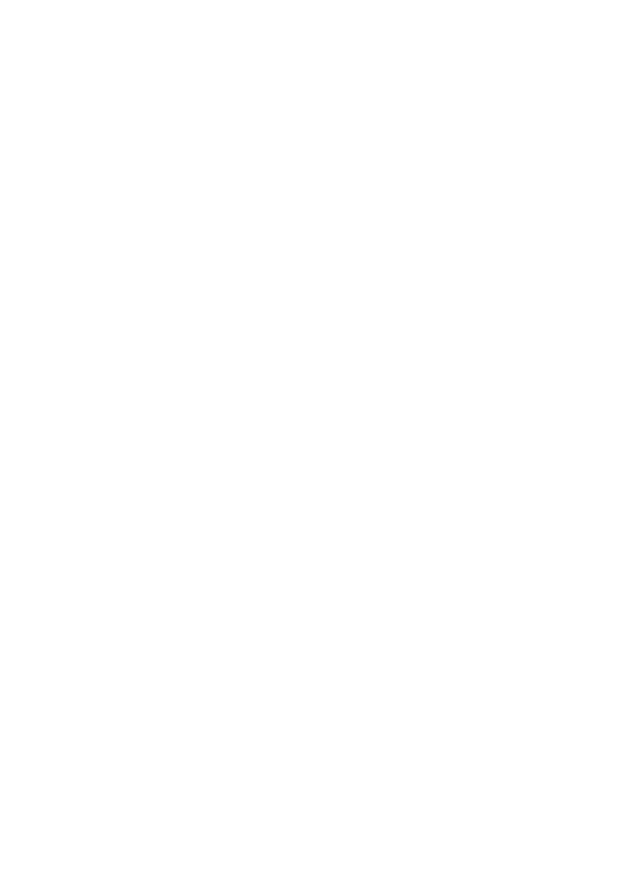
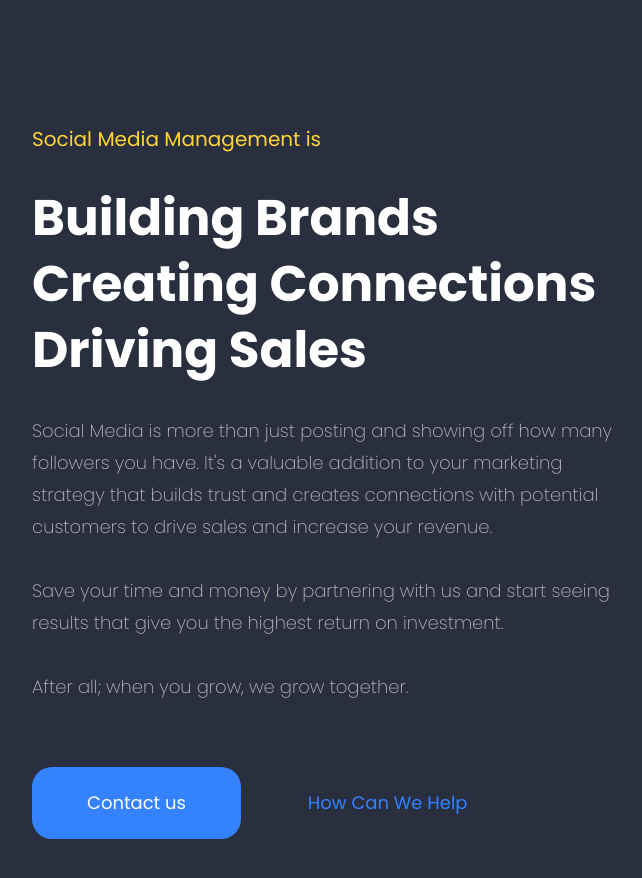
Before and after one commit to carterstorm/social--seal, a React (Vite) app: page / in a window 1280 px wide. Shown: the part 900-1778 px from the top of the page, without its empty margins (8-650 px from the left). Before the commit the page ends 833 px from the top, so only its background shows below. Built offline with nearby package versions, Linux system fonts and the light colour scheme.

Commit message:
created article column for desktop devices

```diff
--- a/src/pages/MainPage.tsx
+++ b/src/pages/MainPage.tsx
@@ -1,5 +1,11 @@
+import { SocialMediaMarketing } from "../ui/SocialMediaMarketing/SocialMediaMarketing";
 import { HeroSection } from "../ui/HeroSection/HeroSection";
 
 export default function MainPage() {
-  return <HeroSection />;
+  return (
+    <>
+      <HeroSection />
+      <SocialMediaMarketing />
+    </>
+  );
 }
--- /dev/null
+++ b/src/ui/SectionHeading/SectionHeading.tsx
@@ -0,0 +1,16 @@
+import classNames from "classnames";
+import sectionHeadingStyles from "./sectionHeadingStyles.module.scss";
+
+export const SectionHeading = ({
+  headingText,
+  className,
+}: {
+  headingText: string;
+  className?: string;
+}) => {
+  return (
+    <h3 className={classNames(sectionHeadingStyles.heading, className)}>
+      {headingText}
+    </h3>
+  );
+};
--- /dev/null
+++ b/src/ui/SectionHeading/sectionHeadingStyles.module.scss
@@ -0,0 +1,12 @@
+.heading {
+  font-size: 50px;
+  font-weight: 700;
+  line-height: 66px;
+  color: #0b0b0b;
+  margin: 32px 0;
+
+  &--socialMarketing {
+    color: #fff;
+    max-width: 565px;
+  }
+}
--- /dev/null
+++ b/src/ui/SectionParagraphs/SectionParagraphs.tsx
@@ -0,0 +1,16 @@
+import classNames from "classnames";
+import sectionParagraphsStyles from "./sectionParagraphsStyles.module.scss";
+
+export const SectionParagraphs = ({
+  children,
+  className,
+}: {
+  className: string;
+  children: React.ReactNode;
+}) => {
+  return (
+    <div className={classNames(sectionParagraphsStyles.container, className)}>
+      {children}
+    </div>
+  );
+};
--- /dev/null
+++ b/src/ui/SectionParagraphs/sectionParagraphsStyles.module.scss
@@ -0,0 +1,19 @@
+.container {
+  display: flex;
+  flex-direction: column;
+  gap: 32px;
+  font-size: 19px;
+  line-height: 32px;
+  color: #727272;
+  font-weight: 200;
+
+  &--socialMarketing {
+    color: #bbb;
+    font-size: 18px;
+    max-width: 600px;
+  }
+
+  &__paragraph {
+    margin: 0;
+  }
+}
--- /dev/null
+++ b/src/ui/SectionTitle/SectionTitle.tsx
@@ -0,0 +1,14 @@
+import classNames from "classnames";
+import sectionTitleStyles from "./sectionTitleStyles.module.scss";
+
+export const SectionTitle = ({
+  title,
+  className,
+}: {
+  title: string;
+  className?: string;
+}) => {
+  return (
+    <h2 className={classNames(sectionTitleStyles.title, className)}>{title}</h2>
+  );
+};
--- /dev/null
+++ b/src/ui/SectionTitle/sectionTitleStyles.module.scss
@@ -0,0 +1,12 @@
+.title {
+  display: inline;
+  font-size: 20px;
+  line-height: 22px;
+  color: #f89e52;
+  font-weight: 400;
+  margin: 0;
+
+  &--socialMarketing {
+    color: #ffd437;
+  }
+}
--- /dev/null
+++ b/src/ui/SocialMediaMarketing/SocialMediaMarketing.tsx
@@ -0,0 +1,55 @@
+import { SectionTitle } from "../SectionTitle/SectionTitle";
+import socialMediaMarketingStyles from "./socialMediaMarketingStyles.module.scss";
+import sectionTitleStyles from "../SectionTitle/sectionTitleStyles.module.scss";
+import sectionHeadingStyles from "../SectionHeading/sectionHeadingStyles.module.scss";
+import sectionParagraphsStyles from "../SectionParagraphs/sectionParagraphsStyles.module.scss";
+import buttonsStyles from "../Buttons/buttonsStyles.module.scss";
+import { SectionHeading } from "../SectionHeading/SectionHeading";
+import { SectionParagraphs } from "../SectionParagraphs/SectionParagraphs";
+import { ButtonLink, Buttons } from "../Buttons/Buttons";
+import { toMain } from "../../routes";
+
+export const SocialMediaMarketing = () => {
+  return (
+    <div className={socialMediaMarketingStyles.sectionWrapper}>
+      <section className={socialMediaMarketingStyles.social}>
+        <article className={socialMediaMarketingStyles.social__article}>
+          <div className={socialMediaMarketingStyles.content}>
+            <SectionTitle
+              title="Social Media Management is"
+              className={sectionTitleStyles["title--socialMarketing"]}
+            />
+            <SectionHeading
+              headingText="Building Brands Creating Connections Driving Sales"
+              className={sectionHeadingStyles["heading--socialMarketing"]}
+            />
+            <SectionParagraphs
+              className={sectionParagraphsStyles["container--socialMarketing"]}>
+              <p className={sectionParagraphsStyles.container__paragraph}>
+                Social Media is more than just posting and showing off how many
+                followers you have. It's a valuable addition to your marketing
+                strategy that builds trust and creates connections with
+                potential customers to drive sales and increase your revenue.
+              </p>
+              <p className={sectionParagraphsStyles.container__paragraph}>
+                Save your time and money by partnering with us and start seeing
+                results that give you the highest return on investment.
+              </p>
+              <p className={sectionParagraphsStyles.container__paragraph}>
+                After all; when you grow, we grow together.
+              </p>
+            </SectionParagraphs>
+          </div>
+          <Buttons>
+            <ButtonLink title="Contact us" path={toMain()} />
+            <ButtonLink
+              title="How Can We Help"
+              path={toMain()}
+              className={buttonsStyles["buttonLink--transparent"]}
+            />
+          </Buttons>
+        </article>
+      </section>
+    </div>
+  );
+};
--- /dev/null
+++ b/src/ui/SocialMediaMarketing/socialMediaMarketingStyles.module.scss
@@ -0,0 +1,20 @@
+@import "/src/stylesVariables.scss";
+
+.sectionWrapper {
+  background-color: #292f3e;
+}
+
+.social {
+  @include desktopMaxWidth;
+  display: grid;
+  grid-template-columns: minmax(0, 600px) 1fr;
+  column-gap: 50px;
+  padding-top: 195px;
+  padding-bottom: 112px;
+
+  &__article {
+    display: flex;
+    flex-direction: column;
+    gap: 64px;
+  }
+}
--- a/tsconfig.json
+++ b/tsconfig.json
@@ -19,10 +19,7 @@
       {
         "name": "next"
       }
-    ],
-    "paths": {
-      "@/*": ["./src/*"]
-    }
+    ]
   },
   "include": ["src"],
   "references": [{ "path": "./tsconfig.node.json" }]
```
